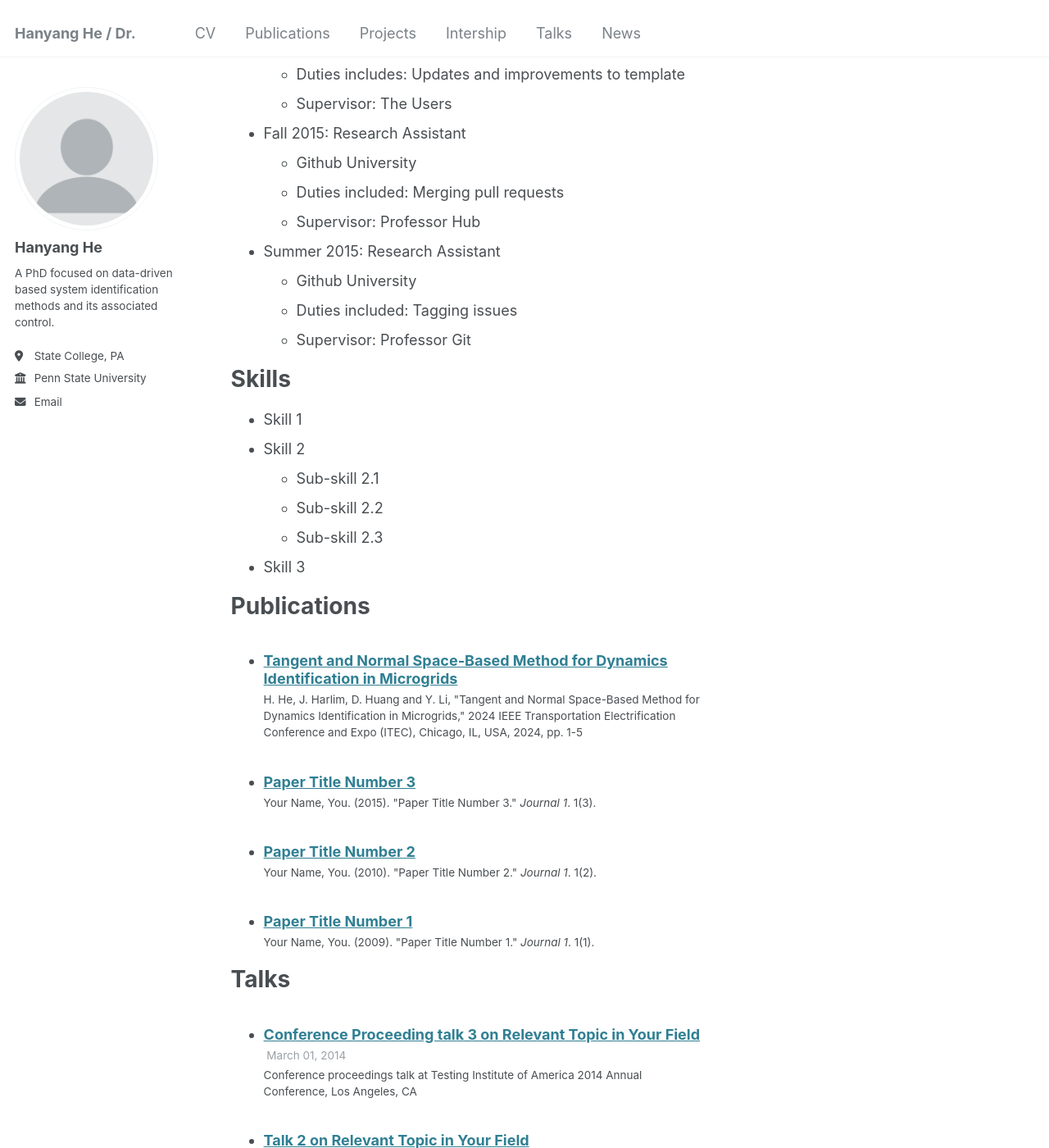
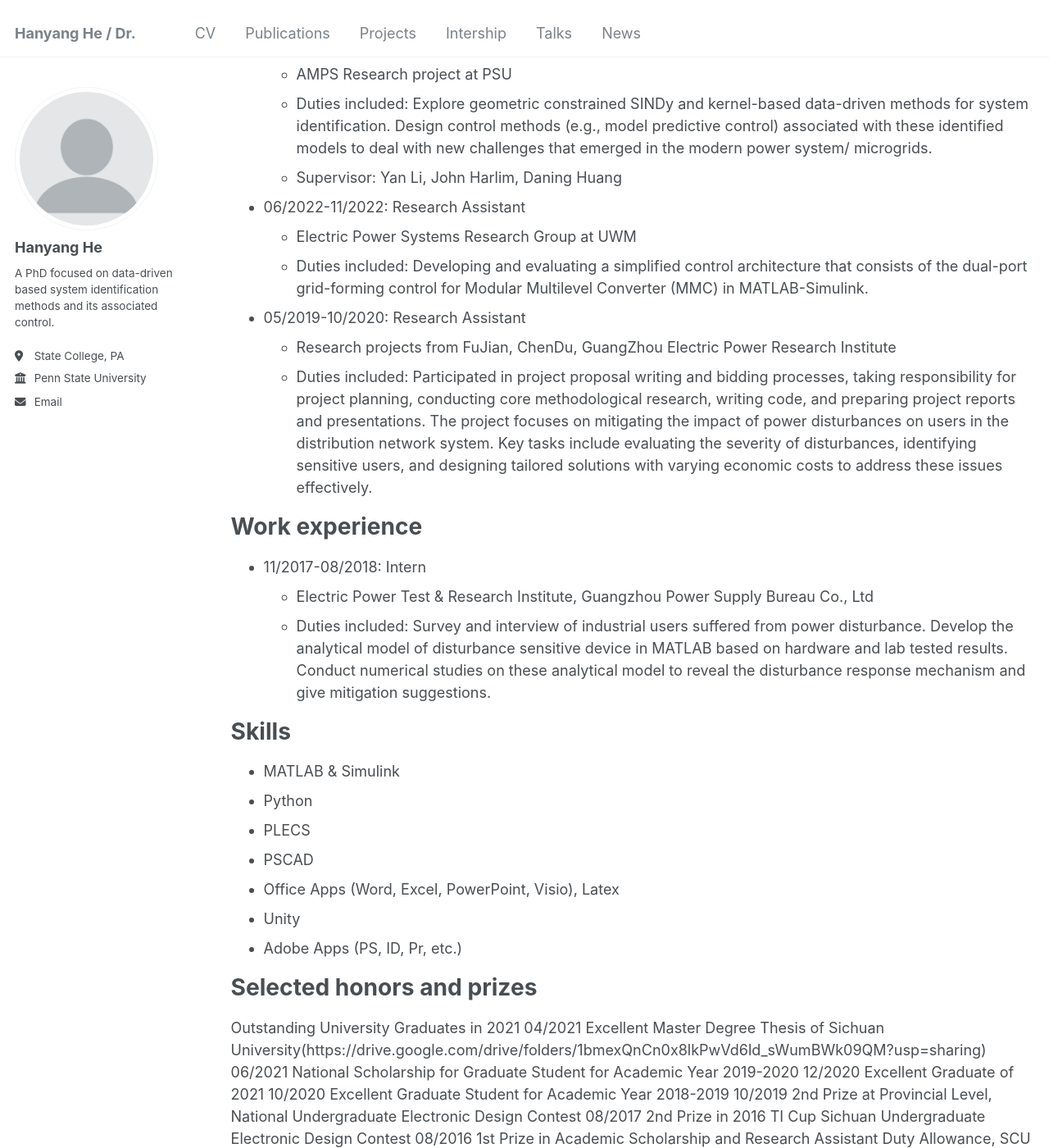
Before and after one commit to HanyangHe/HanyangHe.github.io, a Jekyll site: the page built from _pages/cv.md, in a window 1280 px wide and 1400 px high, scrolled down 364 px. Shown: the whole window at 82% size. Built offline with Jekyll 4.4.1, drawn with Linux system fonts in a browser that asks for light colours; some of the changed text lies outside the part shown.

Commit message:
Update cv.md

```diff
--- a/_pages/cv.md
+++ b/_pages/cv.md
@@ -11,36 +11,43 @@ redirect_from:
 
 Education
 ======
-* Ph.D in Version Control Theory, GitHub University, 2018 (expected)
-* M.S. in Jekyll, GitHub University, 2014
-* B.S. in GitHub, GitHub University, 2012
+* Ph.D in Electrical Engineering, Penn State University (PSU), 06/2023 - Currently
+* M.S. in Electrical and Computer Engineering, University of Wisconsin Madison (UWM), 09/2021 - 12/2022
+* M.S. in Electrical Engineering, China, 09/2018 - 06/2021
+* B.S. in Electrical Engineering and Automation, China, 09/2014 - 06/2018
+
+Research experience
+======
+* 06/2023-Currently: Research Assistant
+  * AMPS Research project at PSU
+  * Duties included: Explore geometric constrained SINDy and kernel-based data-driven methods for system identification. Design control methods (e.g., model predictive control) associated with these identified models to deal with new challenges that emerged in the modern power system/ microgrids.
+  * Supervisor: Yan Li, John Harlim, Daning Huang
+
+* 06/2022-11/2022: Research Assistant
+  * Electric Power Systems Research Group at UWM
+  * Duties included: Developing and evaluating a simplified control architecture that consists of the dual-port grid-forming control for Modular Multilevel Converter (MMC) in MATLAB-Simulink.
+
+* 05/2019-10/2020: Research Assistant
+  * Research projects from FuJian, ChenDu, GuangZhou Electric Power Research Institute
+  * Duties included: Participated in project proposal writing and bidding processes, taking responsibility for project planning, conducting core methodological research, writing code, and preparing project reports and presentations. The project focuses on mitigating the impact of power disturbances on users in the distribution network system. Key tasks include evaluating the severity of disturbances, identifying sensitive users, and designing tailored solutions with varying economic costs to address these issues effectively.
 
 Work experience
 ======
-* Spring 2024: Academic Pages Collaborator
-  * Github University
-  * Duties includes: Updates and improvements to template
-  * Supervisor: The Users
-
-* Fall 2015: Research Assistant
-  * Github University
-  * Duties included: Merging pull requests
-  * Supervisor: Professor Hub
-
-* Summer 2015: Research Assistant
-  * Github University
-  * Duties included: Tagging issues
-  * Supervisor: Professor Git
+* 11/2017-08/2018: Intern
+  * Electric Power Test & Research Institute, Guangzhou Power Supply Bureau Co., Ltd
+  * Duties included: Survey and interview of industrial users suffered from power disturbance. Develop the analytical model of disturbance sensitive device in MATLAB based on hardware and lab tested results. Conduct numerical studies on these analytical model to reveal the disturbance response mechanism and give mitigation suggestions.
 
 Skills
 ======
-* Skill 1
-* Skill 2
-  * Sub-skill 2.1
-  * Sub-skill 2.2
-  * Sub-skill 2.3
-* Skill 3
+* MATLAB & Simulink
+* Python
+* PLECS
+* PSCAD
+* Office Apps (Word, Excel, PowerPoint, Visio), Latex
+* Unity
+* Adobe Apps (PS, ID, Pr, etc.)
 
+<!--
 Publications
 ======
   <ul>{% for post in site.publications reversed %}
@@ -58,7 +65,21 @@ Teaching
   <ul>{% for post in site.teaching reversed %}
     {% include archive-single-cv.html %}
   {% endfor %}</ul>
+-->
+
+Selected honors and prizes
+======
+Outstanding University Graduates in 2021                                                                                                                04/2021
+Excellent Master Degree Thesis of Sichuan University(https://drive.google.com/drive/folders/1bmexQnCn0x8lkPwVd6ld_sWumBWk09QM?usp=sharing)              06/2021
+National Scholarship for Graduate Student for Academic Year 2019-2020                                                                                   12/2020
+Excellent Graduate of 2021                                                                                                                              10/2020
+Excellent Graduate Student for Academic Year 2018-2019                                                                                                  10/2019
+2nd Prize at Provincial Level, National Undergraduate Electronic Design Contest                                                                         08/2017
+2nd Prize in 2016 TI Cup Sichuan Undergraduate Electronic Design Contest                                                                                08/2016
+1st Prize in Academic Scholarship and Research Assistant Duty Allowance, SCU                                                                            06/2018
+Guanghua scholarship                                                                                                                                    12/2019
+National Encouragement Scholarship, Outstanding Graduate for the Class of 2018                                                                          11/2017
 
 Service and leadership
 ======
-* Currently signed in to 43 different slack teams
+University Youth League Committee Propaganda Department - Vice President of Magazine                                                                    2015-2016
```
